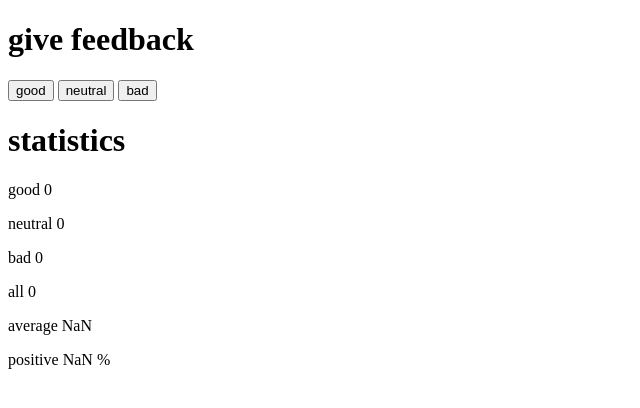
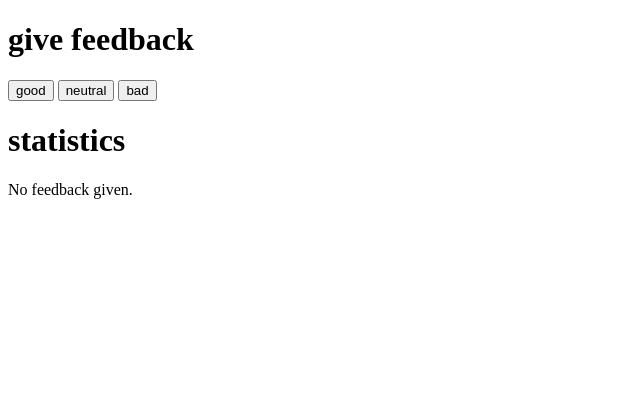
Before and after one commit to lehtotomi/palautusRepositorio, a React (Create React App) app in the folder osa1/unicafe/: page / in a window 1280 px wide. Shown: the top 408 px of the page, without its empty margins (0-640 px from the left). Built offline with nearby package versions, Linux system fonts and the light colour scheme.

Commit message:
t1.9 changes

```diff
--- a/osa1/unicafe/src/App.js
+++ b/osa1/unicafe/src/App.js
@@ -28,11 +28,11 @@ const Stat = (props) => {
 
 
 
-const Display = (props) => {
+const Statistics = (props) => {
   const all = props.stat1 + props.stat2 + props.stat3
   const average = (props.stat1 - props.stat3) / all
   const positive = (props.stat1) / all
-
+  if (all !== 0){
     return (
       <>
       <Stat name='good' stat={props.stat1}/>
@@ -43,7 +43,15 @@ const Display = (props) => {
       <Stat name='positive' stat={positive} after="%"/>
       </>
     )
+  } else {
+    return (
+      <p>
+        No feedback given.
+      </p>
+    )
   }
+}
+
 
 const App = () => {
   // tallenna napit omaan tilaansa
@@ -58,7 +66,7 @@ const App = () => {
       <Button handleClick={() => setNeutral(neutral + 1)} text='neutral'/>
       <Button handleClick={() => setBad(bad + 1)} text='bad'/>
       <Header text='statistics'/>
-      <Display stat1={good} stat2={neutral} stat3={bad}/>
+      <Statistics stat1={good} stat2={neutral} stat3={bad}/>
     </div>
   )
 }
```
Lines whose indentation alone changed are shown as unchanged.
